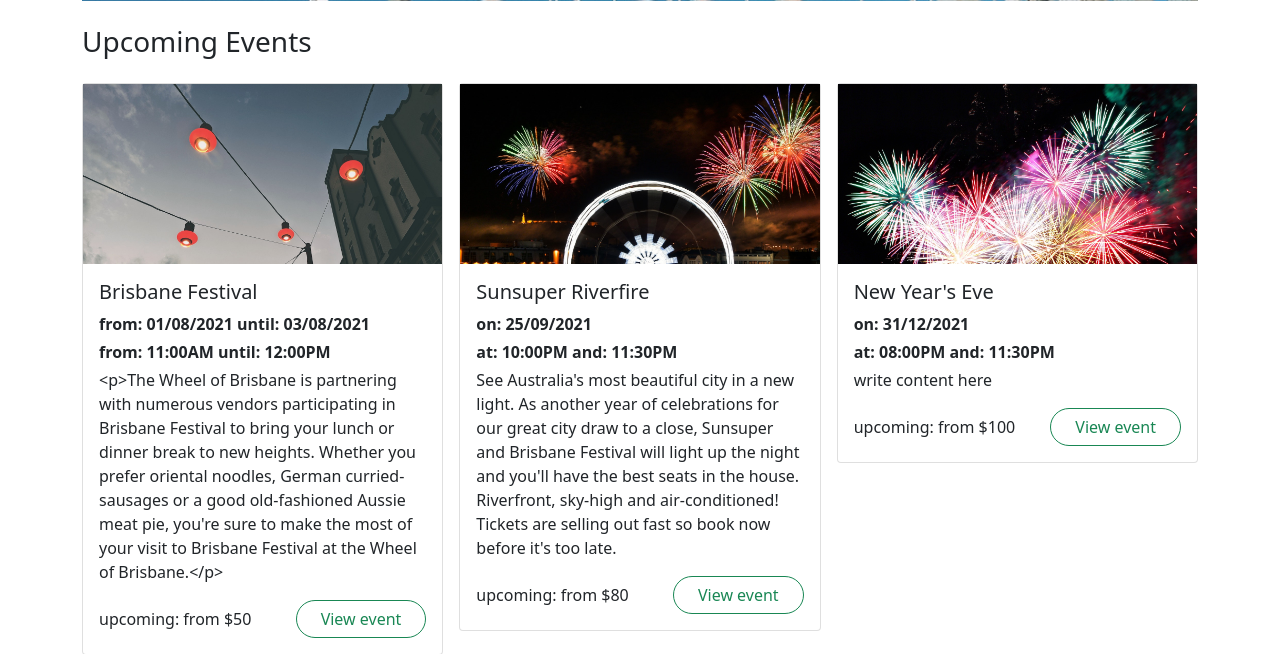
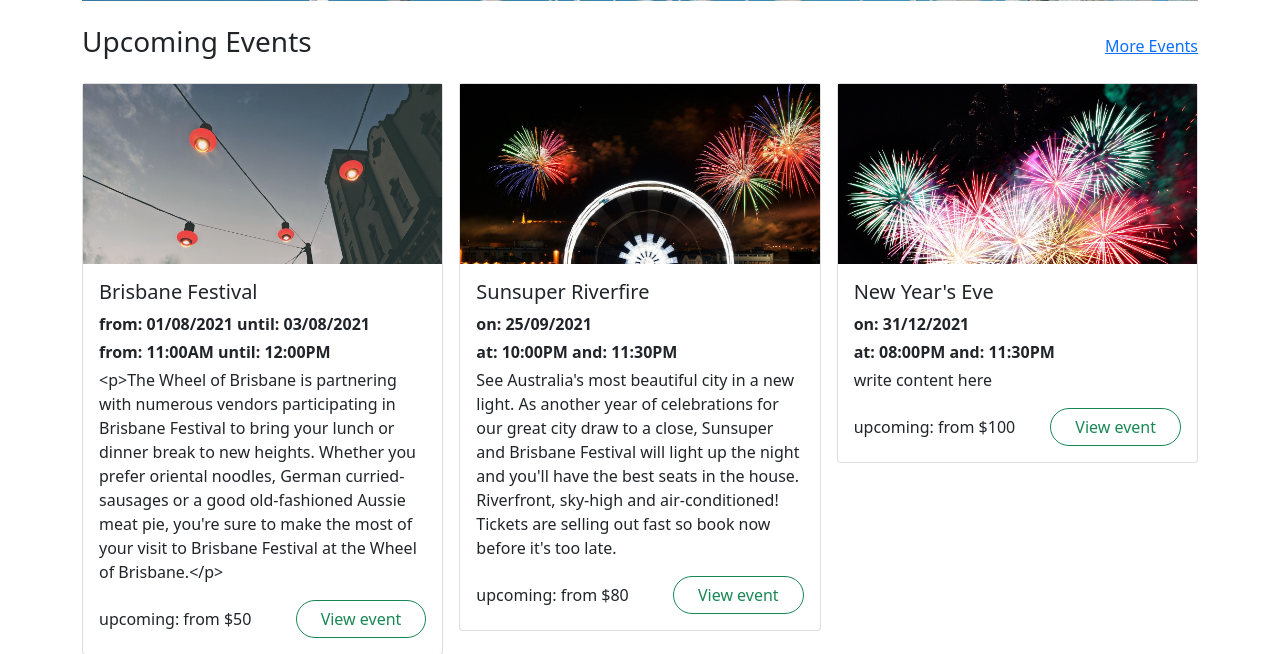
Before and after one commit to danielr0y/thewheel, a Flask app: page / in a window 1280 px wide. Shown: the part 455-1109 px from the top of the page. Run offline with Flask 2, Linux system fonts and the light colour scheme; data comes from the database, SQL or seed files in the repository; some libraries are stand-ins or nearby versions.

Commit message:
adds view more events to index

```diff
--- a/wheel/templates/index.html
+++ b/wheel/templates/index.html
@@ -37,9 +37,9 @@
 {% block content %}
 <section>
     <header class="row mb-3">
-        <h3 class="col-auto">Upcoming Events</h3>
+        <h3 class="col">Upcoming Events</h3>
+        <p class="col-auto my-auto"><a href="{{ url_for('events.viewAll') }}">More Events</a></p>
     </header>
-
         <div class='row row-cols-1 row-cols-md-2 row-cols-xl-3 mb-3 g-3'>
         {% for event in upcoming %}
         <div class="col event">
```
